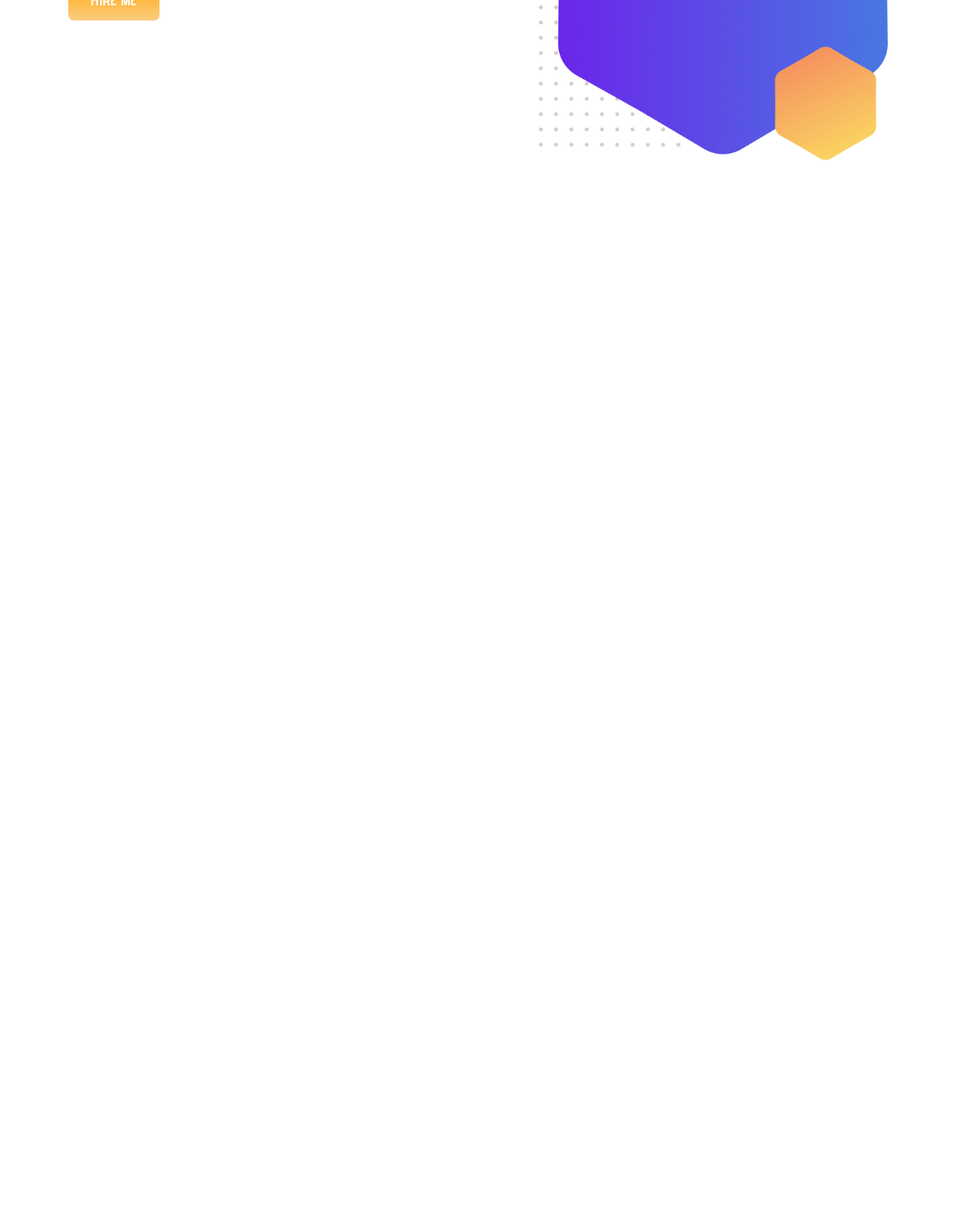
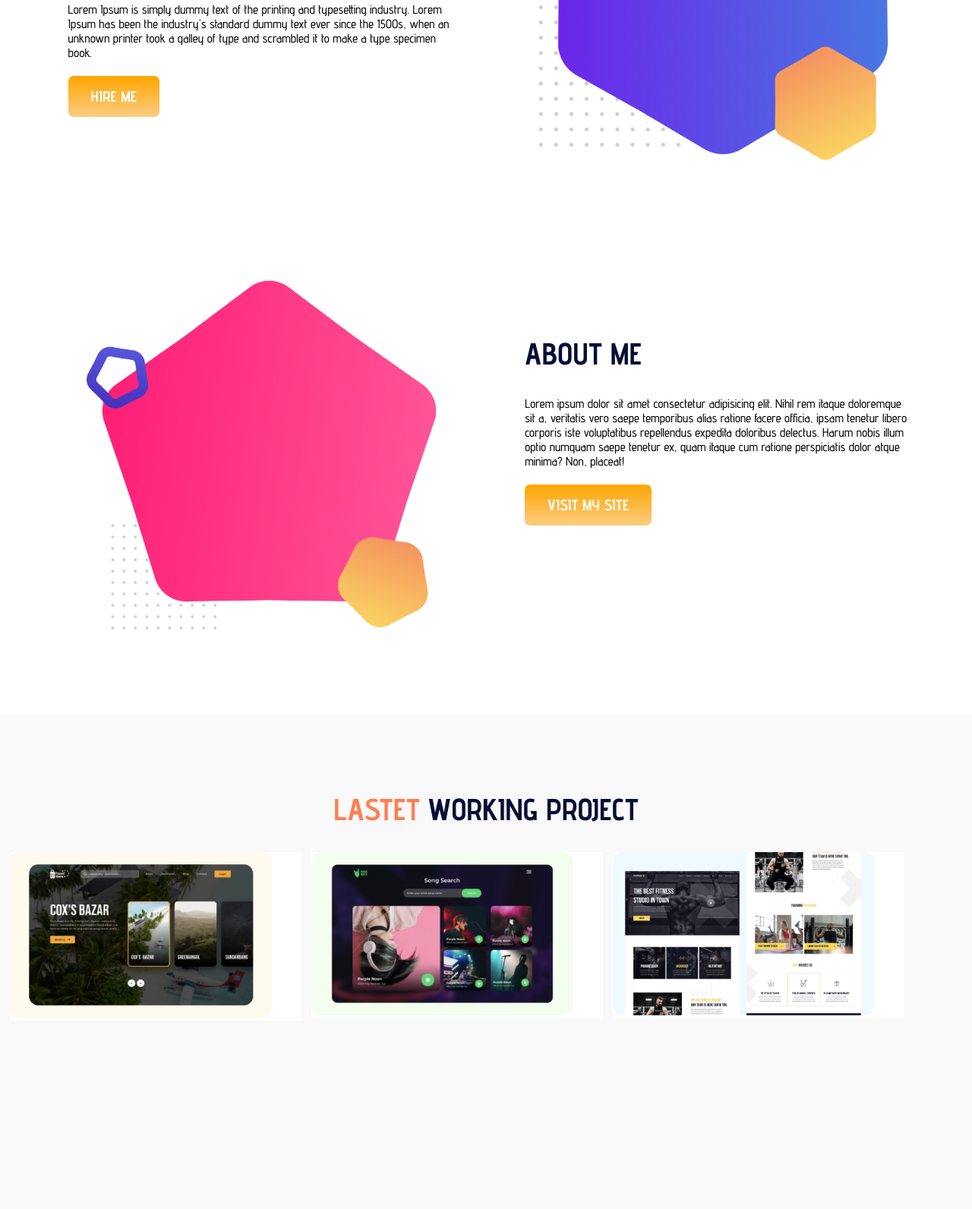
Before and after one commit to rjmahfuztech/personal-website, a plain HTML site: page index.html in a window 1280 px wide. Shown: the part 291-1883 px from the top of the page at 76% size. Before the commit the page ends 800 px from the top, so only its background shows below. Drawn offline with Linux system fonts and the light colour scheme.

Commit message:
added more code

```diff
--- a/index.html
+++ b/index.html
@@ -12,12 +12,34 @@
     <section class="top-section">
         <div class="hlaf-width">
             <h1>HELLO WORLD<br><span class="color-define">I'M MAHFUZ</span></h1>
-            <p>A full stack allaround designer that placeratin massa consectetur</p>
+            <p>Lorem Ipsum is simply dummy text of the printing and typesetting industry. Lorem Ipsum has been the industry's standard dummy text ever since the 1500s, when an unknown printer took a galley of type and scrambled it to make a type specimen book.</p>
             <a class="site-button" href="https://www.mahfuztech.com" target="_blank">HIRE ME</a>
         </div>
         <div class="hlaf-width">
             <img src="images/Group 33084.png" alt="My Picture">
         </div>
     </section>
+    <section class="second-section">
+        <div class="hlaf-width">
+            <img src="images/Group 33088.png" alt="My Picture">
+        </div>
+        <div class="hlaf-width">
+            <h2>ABOUT ME</h2>
+            <p>Lorem ipsum dolor sit amet consectetur adipisicing elit. Nihil rem itaque doloremque sit a, veritatis vero saepe temporibus alias ratione facere officia, ipsam tenetur libero corporis iste voluptatibus repellendus expedita doloribus delectus. Harum nobis illum optio numquam saepe tenetur ex, quam itaque cum ratione perspiciatis dolor atque minima? Non, placeat!</p>
+            <a class="site-button" href="https://www.mahfuztech.com">VISIT MY SITE</a>
+        </div>
+    </section>
+    <section class="third-section">
+        <h2><span class="color-define">LASTET</span> WORKING PROJECT</h2>
+        <div class="three-colum colum2">
+            <img src="images/pic/image 5.png" alt="Porject pic1">
+        </div>
+        <div class="three-colum">
+            <img src="images/pic/image 8.png" alt="Project pic2">
+        </div>
+        <div class="three-colum">
+            <img src="images/pic/image 4.png" alt="Project pic3">
+        </div>
+    </section>
 </body>
 </html>
--- a/style.css
+++ b/style.css
@@ -5,7 +5,13 @@ body{
 }
 h1{
     font-size: 60px;
+    padding-top: 50px;
     color:rgb(4, 15, 53);
+}
+
+p{
+    padding-bottom: 20px;
+    font-weight: 500;
 }
 .color-define{
     color:coral;
@@ -28,3 +34,38 @@ h1{
     padding: 15px 30px;
     border-radius: 7px;
 }
+.top-section{
+    height: 500px;
+    padding-bottom: 150px;
+}
+.second-section{
+    height: 500px;
+    padding-bottom: 50px;
+}
+h2{
+    font-size: 40px;
+    padding-top: 50px;
+    color: rgb(4, 15, 53);
+}
+.third-section{
+    height: 500px;
+    padding-bottom: 150px;
+    background-color: #f9f9f9;
+}
+.third-section h2{
+    text-align: center;
+    padding-top: 100px;
+}
+.three-colum{
+    width: 30%;
+    background-color: #fff;
+    float: left;
+    margin-left: 1%;
+    padding-left: ;
+}
+.three-colum .colum2{
+    margin-left: 4%;
+}
+.three-colum img{
+    width: 90%;
+}
```
Also changed, not shown: images/pic/image 4.png (added), images/pic/image 5.png (added), images/pic/image 8.png (added).
